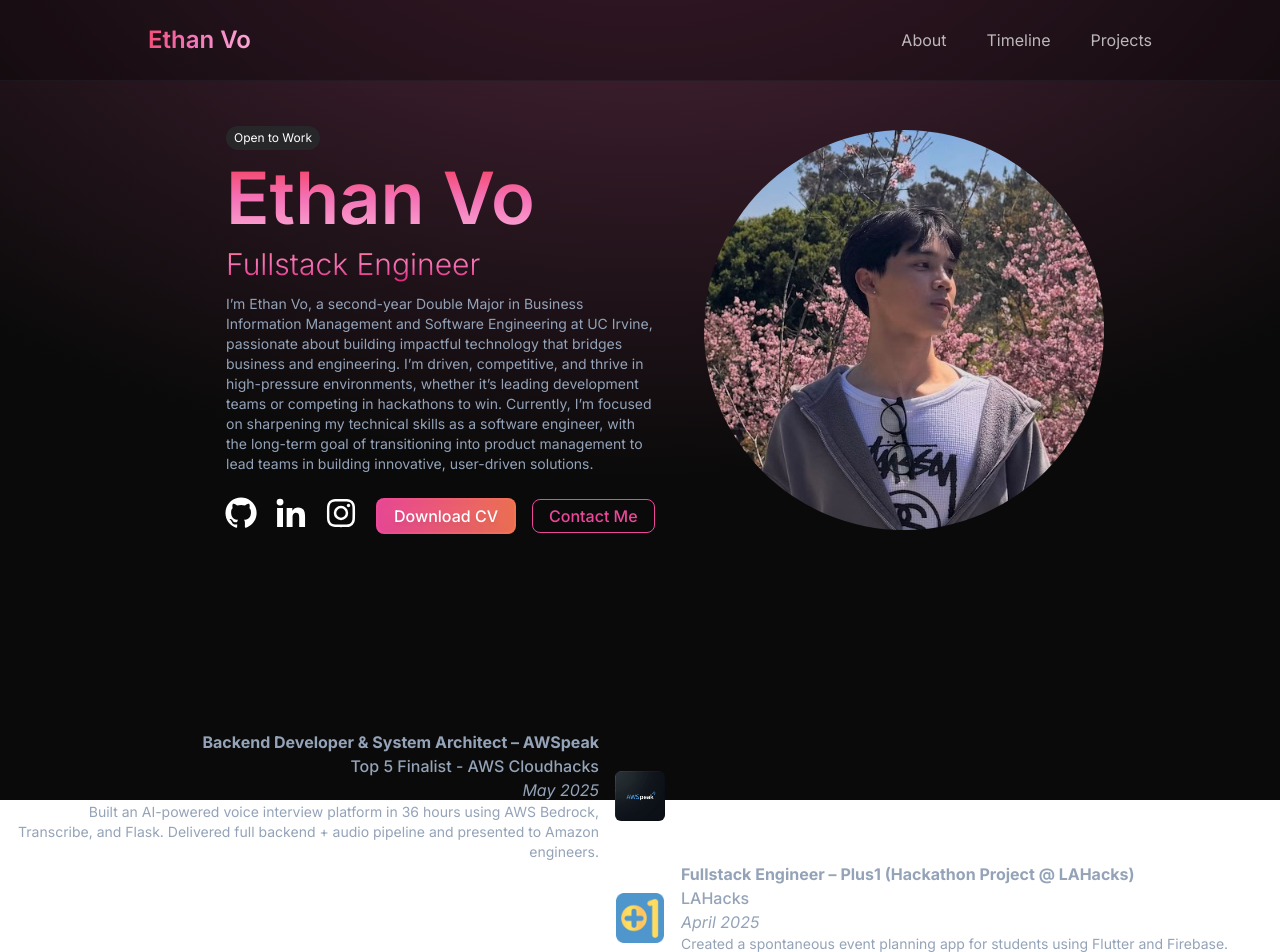
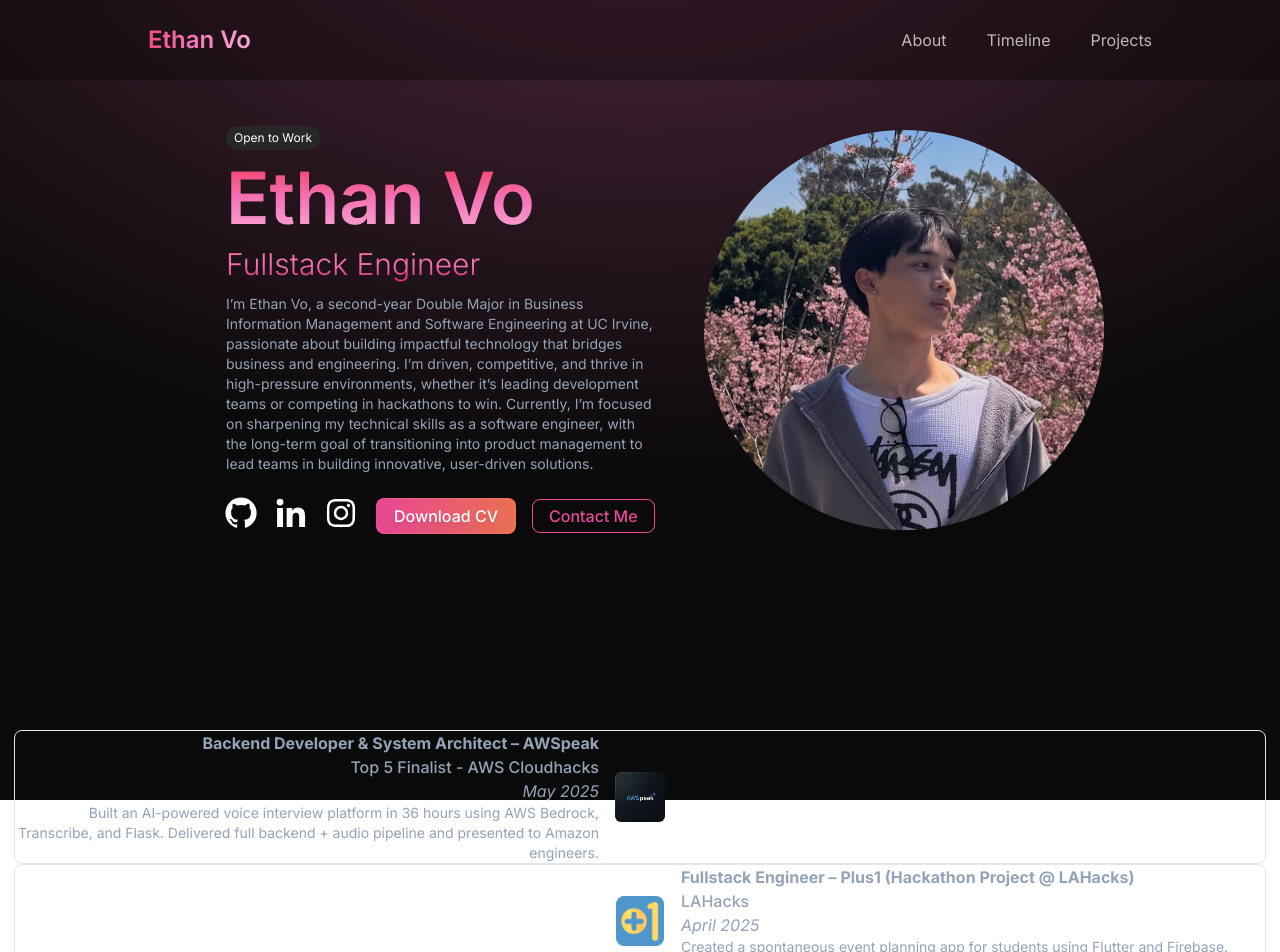
Before and after one commit to ethnvo/portfolio, a React (Vite) app: page / in a window 1280 px wide. Shown: the top 952 px of the page. Built offline with nearby package versions, Linux system fonts and the light colour scheme.

Commit message:
added border but need to fix it want it to pop out and become more readable on hover

```diff
--- a/src/components/Timeline.tsx
+++ b/src/components/Timeline.tsx
@@ -15,7 +15,7 @@ const Timeline = () => {
             className="w-full"
           >
             <div
-              className={`flex items-center gap-4 group transition-all ${
+              className={`flex border rounded-lg items-center gap-4 group transition-all ${
                 index % 2 === 0 ? "flex-row" : "flex-row-reverse"
               }`}
             >
```
